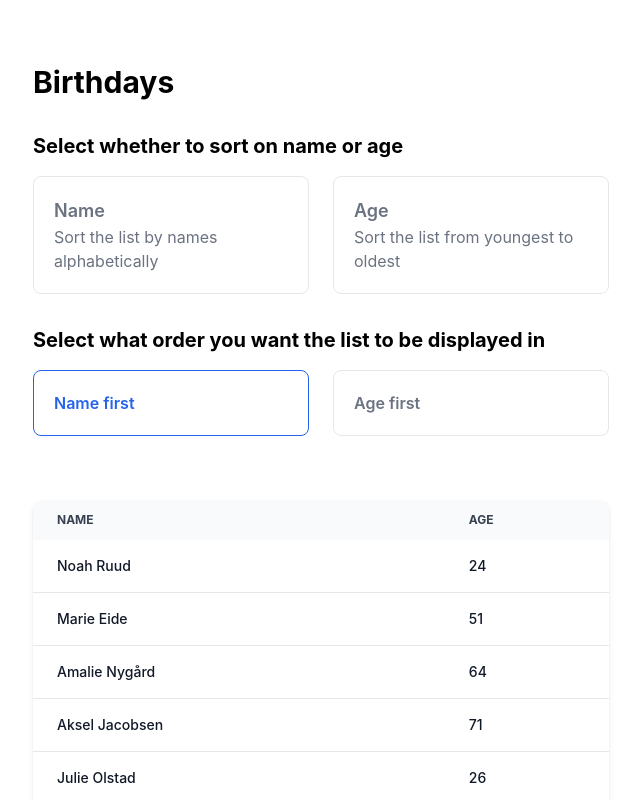
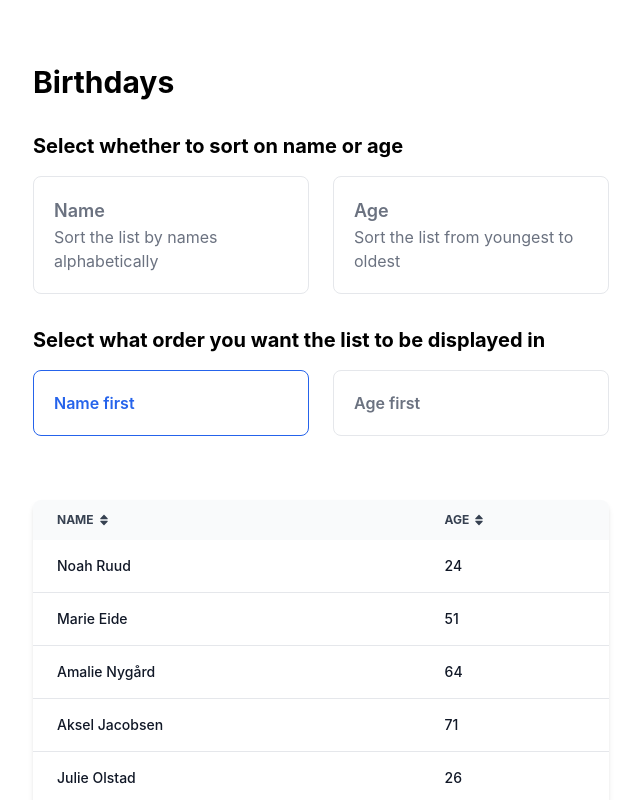
Before and after one commit to aukoyy/sorting-example, a React (Create React App) app: page / in a window 1280 px wide. Shown: the top 800 px of the page, without its empty margins (319-959 px from the left). Built offline with nearby package versions, Linux system fonts and the light colour scheme.

Commit message:
feat: make graphical sortBy icon

```diff
--- a/src/App.js
+++ b/src/App.js
@@ -1,7 +1,19 @@
-import { useState } from 'react';
+import { useEffect, useState } from 'react';
 import { compareAges, compareNames, getAge } from './Utils';
 
 const people = require('./data.json');
+
+const SortIcon = () => (
+	<svg
+		xmlns="http://www.w3.org/2000/svg"
+		class="ml-1 w-3 h-3 mt-0.5"
+		aria-hidden="true"
+		fill="currentColor"
+		viewBox="0 0 320 512"
+	>
+		<path d="M27.66 224h264.7c24.6 0 36.89-29.78 19.54-47.12l-132.3-136.8c-5.406-5.406-12.47-8.107-19.53-8.107c-7.055 0-14.09 2.701-19.45 8.107L8.119 176.9C-9.229 194.2 3.055 224 27.66 224zM292.3 288H27.66c-24.6 0-36.89 29.77-19.54 47.12l132.5 136.8C145.9 477.3 152.1 480 160 480c7.053 0 14.12-2.703 19.53-8.109l132.3-136.8C329.2 317.8 316.9 288 292.3 288z" />
+	</svg>
+);
 
 function App() {
 	const [sortedPeople, setSortedPeople] = useState(people);
@@ -139,20 +151,48 @@ function App() {
 								<thead className="text-xs text-gray-700 uppercase bg-gray-50 dark:bg-gray-700 dark:text-gray-400">
 									{displayFirst === 'name-first' ? (
 										<tr>
-											<th scope="col" className="py-3 px-6">
-												Name
+											<th
+												scope="col"
+												className="py-3 px-6"
+												onClick={() => handleSortByChange('name')}
+											>
+												<div className="flex">
+													<p>Name</p>
+													<SortIcon />
+												</div>
 											</th>
-											<th scope="col" className="py-3 px-6">
-												Age
+											<th
+												scope="col"
+												className="py-3 px-6"
+												onClick={() => handleSortByChange('age')}
+											>
+												<div className="flex">
+													<p>Age</p>
+													<SortIcon />
+												</div>
 											</th>
 										</tr>
 									) : (
 										<tr>
-											<th scope="col" className="py-3 px-6">
-												Age
+											<th
+												scope="col"
+												className="py-3 px-6"
+												onClick={() => handleSortByChange('age')}
+											>
+												<div className="flex">
+													<p>Age</p>
+													<SortIcon />
+												</div>
 											</th>
-											<th scope="col" className="py-3 px-6">
-												Name
+											<th
+												scope="col"
+												className="py-3 px-6"
+												onClick={() => handleSortByChange('name')}
+											>
+												<div className="flex">
+													<p>Name</p>
+													<SortIcon />
+												</div>
 											</th>
 										</tr>
 									)}
```
